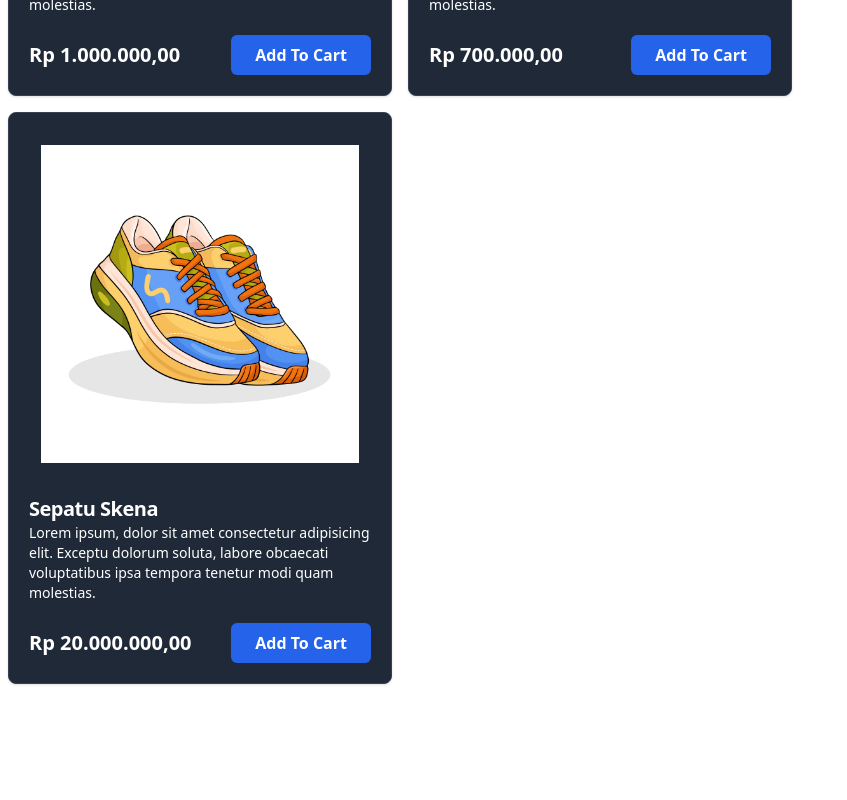
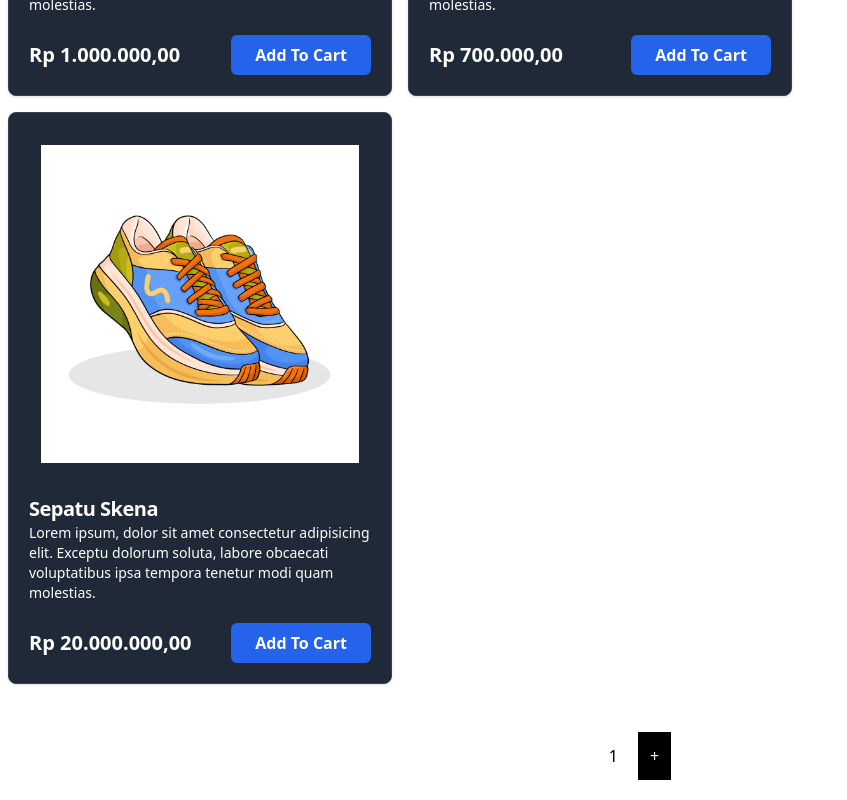
Before and after one commit to msaifurrijaal/react-playground, a React (Vite) app: page /products in a window 1280 px wide. Shown: the part 584-1384 px from the top of the page, without its empty margins (0-847 px from the left). Before the commit the page ends 1296 px from the top, so only its background shows below. Built offline with nearby package versions, Linux system fonts and the light colour scheme.

Commit message:
feat: explore lifecycle

```diff
--- a/src/components/fragments/counter.jsx
+++ b/src/components/fragments/counter.jsx
@@ -6,8 +6,24 @@ class Counter extends React.Component {
     this.state = {
       count: 0,
     };
+    console.log("component constructor");
   }
+
+  componentDidMount() {
+    this.setState({ count: 1 });
+    console.log("component didmount");
+  }
+
+  componentDidUpdate(prevProps, prevState) {
+    console.log("component didupdate");
+    if (this.state.count === 10) {
+      this.setState({ count: 0 });
+    }
+  }
+
   render() {
+    console.log("component render");
+
     return (
       <div className="flex items-center">
         <h1 className="mr-5">{this.state.count}</h1>
--- a/src/pages/products.jsx
+++ b/src/pages/products.jsx
@@ -1,6 +1,7 @@
 import { useState } from "react";
 import Button from "../components/elements/button";
 import CardProduct from "../components/fragments/card_product";
+import Counter from "../components/fragments/counter";
 
 const products = [
   {
@@ -125,6 +126,9 @@ const ProductsPage = () => {
           </table>
         </div>
       </div>
+      <div className="my-5 flex justify-center">
+        <Counter />
+      </div>
     </>
   );
 };
```
